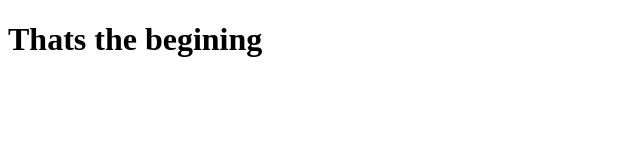
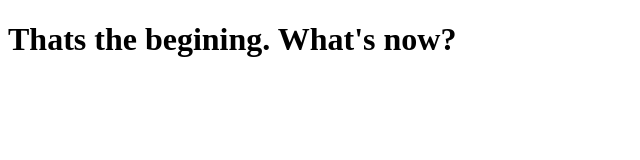
Before and after one commit to Nelinger91/coursera-test, a plain HTML site: page site/test.html in a window 1280 px wide. Shown: the whole page, without its empty margins (0-640 px from the left). Drawn offline with Linux system fonts and the light colour scheme.

Commit message:
Small change

```diff
--- a/site/test.html
+++ b/site/test.html
@@ -4,6 +4,6 @@
 		<title> Hello </title>
 	</head>
 	<body>
-		<h1> Thats the begining </h1>
+		<h1> Thats the begining. What's now? </h1>
 	</body>
 </html>
```
